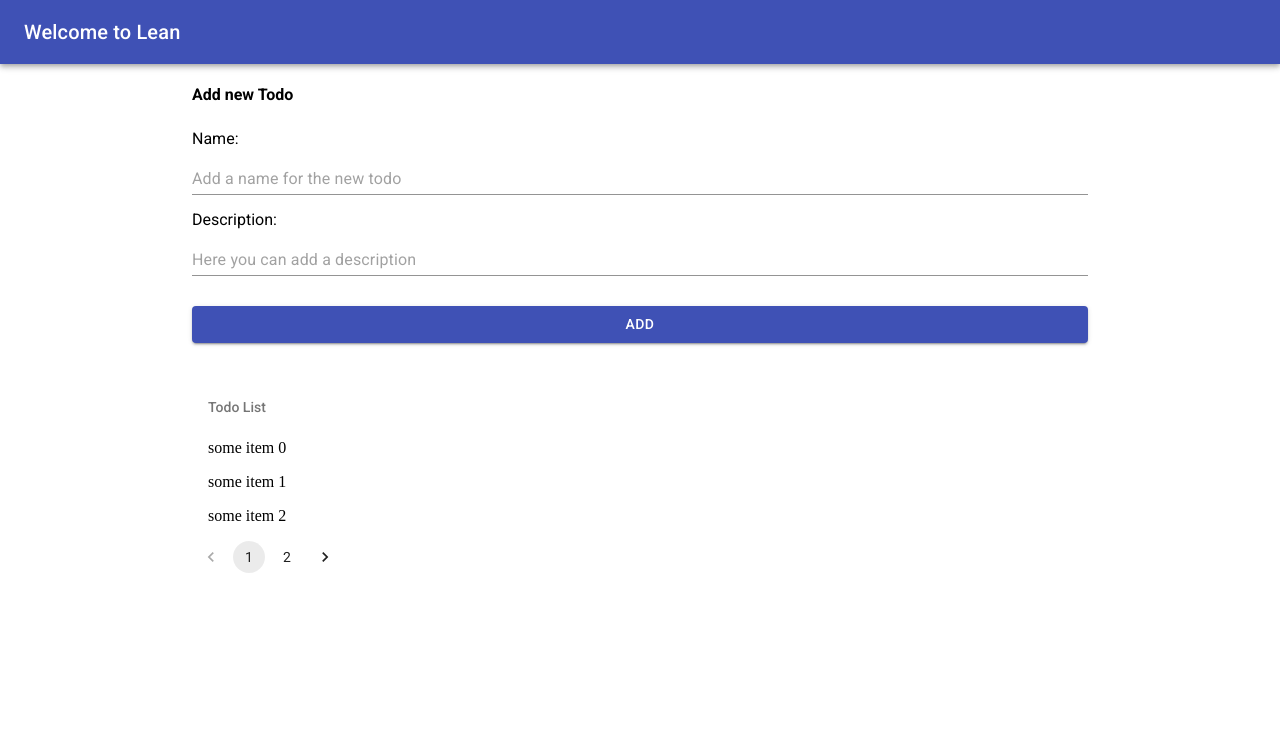
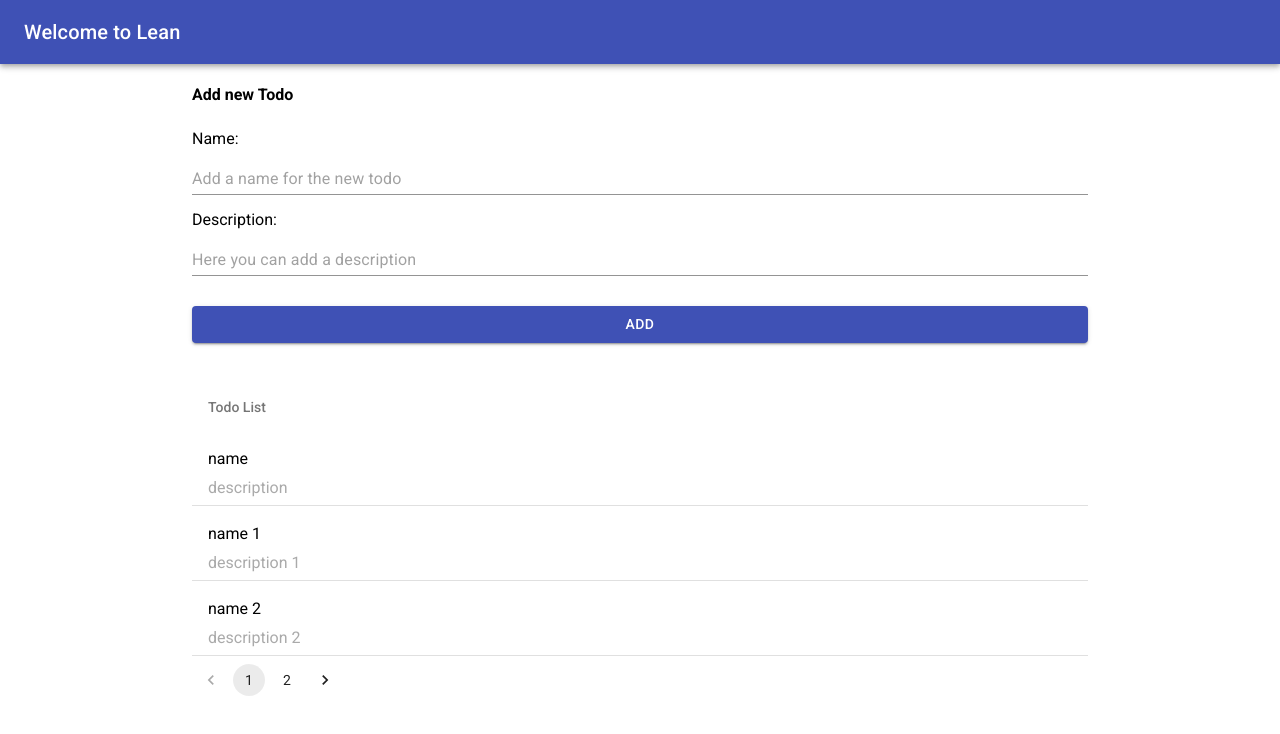
Before and after one commit to schafstelze/coding-challenge-frontend, a React (Create React App) app: page / in a window 1280 px wide. Shown: the top 734 px of the page. Built offline with nearby package versions, Linux system fonts and the light colour scheme; data requests are answered from the project's data file.

Commit message:
Refactor ListItem

```diff
--- a/src/components/ListItem.tsx
+++ b/src/components/ListItem.tsx
@@ -1,19 +1,35 @@
-import { Component } from "react";
+import React from "react";
 import { Link } from "react-router-dom";
 import MuiListItem from "@material-ui/core/ListItem";
-interface ListItemProps {
-  id: string;
-  name: string;
-}
+import { Todo } from "../types";
+import { makeStyles, Theme } from "@material-ui/core";
+const ListItem: React.FC<Todo> = ({ description, id, name }) => {
+  const useStyles = makeStyles((theme: Theme) => ({
+    wrapper: {
+      display: "flex",
+      flexDirection: "column",
+      fontFamily: "Roboto, sans-serif",
+    },
+    name: {
+      margin: "10px 0",
+    },
+    description: {
+      color: "#aaa",
+      margin: 0,
+    },
+  }));
+  const styles = useStyles();
 
-class ListItem extends Component<ListItemProps> {
-  render() {
-    return (
-      <Link to={`/details/${this.props.id}`}>
-        <MuiListItem button>some item {this.props.id}</MuiListItem>
-      </Link>
-    );
-  }
-}
+  return (
+    <Link to={`/details/${id}`}>
+      <MuiListItem button divider>
+        <div className={styles.wrapper}>
+          <p className={styles.name}>{name}</p>
+          <p className={styles.description}>{description}</p>
+        </div>
+      </MuiListItem>
+    </Link>
+  );
+};
 
 export default ListItem;
```
